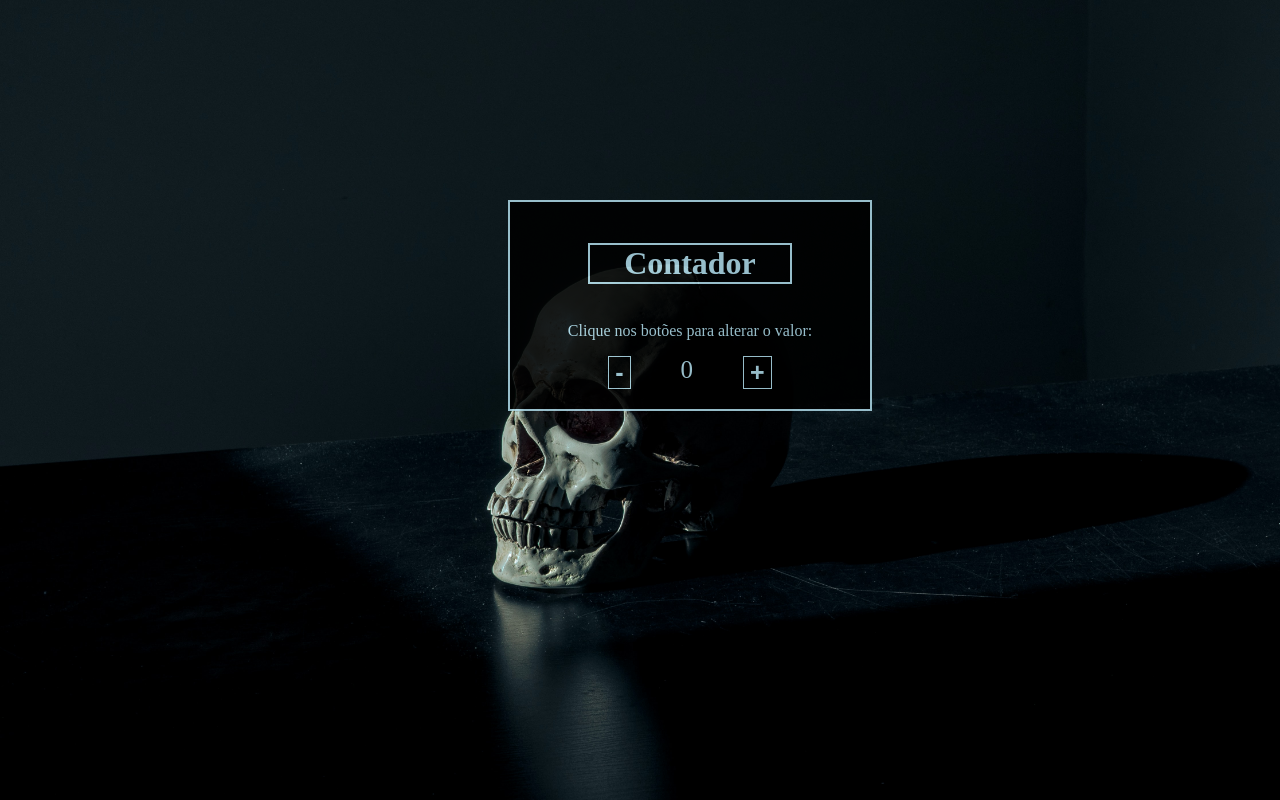
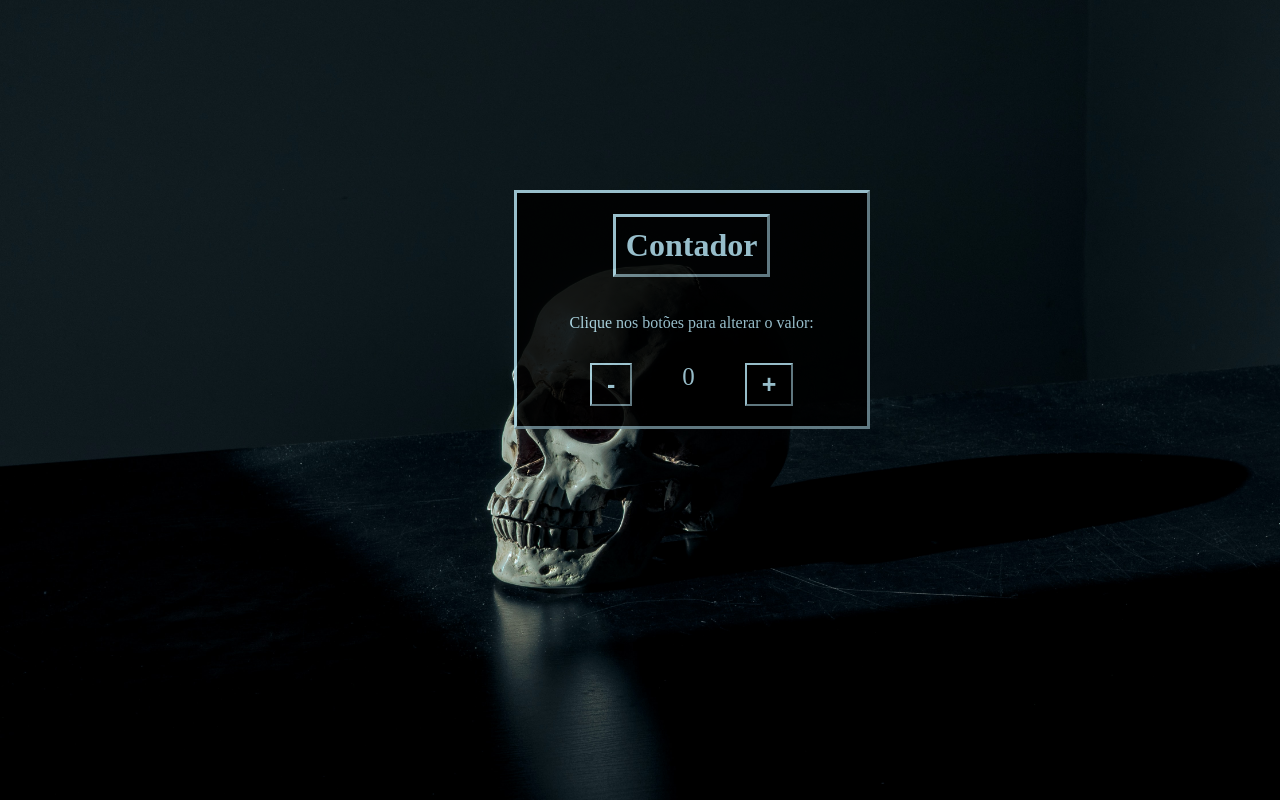
Before and after one commit to MayraKisch/dio-projeto-contador, a plain HTML site: page index.html in a window 1280 px wide. Drawn offline with Linux system fonts and the light colour scheme.

Commit message:
fix: Alinhamento no CSS

```diff
--- a/assets/css/style.css
+++ b/assets/css/style.css
@@ -7,24 +7,25 @@ body{
 
 }
 img {
-  width:200px;
+  max-width:200px;
   display:flex;
 }
 .container {
   display: flex;
-  border:2px solid lightblue;
+  border-style: outset;
+  border-color: lightblue;
   flex-direction:column;
-  margin-top: 200px;
-  margin-left: 500px;
-  padding: 20px;
-  width:320px;
+  margin-top: 15%;
+  margin-left: 40%;
+  max-width:350px;
   background-color:#000000;
   opacity:0.87;
 }
 #counter {
   display: flex;
-  width: 320px;
+  max-width: 350px;
   flex-grow: center;
+  padding-bottom: 20px;
 }
 
 .contador {
@@ -40,22 +41,25 @@ img {
 }
 .titulo h1 {
   display: block;
-  border:2px solid lightblue;
-  width:200px;
+  border-style: outset;
+  border-color: lightblue;
+  max-width:200px;
   text-align:center;
-
+  padding: 10px;
 }
 .paragraph {
   display: flex;
   justify-content: center;
+  padding-bottom: 15px;
 }
 
 button {
   color:lightblue;
   background-color:black;
   font-size: 25px;
-  font-weight: 600;
-  border: 1px solid lightblue;
+  font-weight: 600;border-style: outset;
+  border-color: lightblue;
+  padding: 5px 15px;
 }
 
 button:hover {
```
